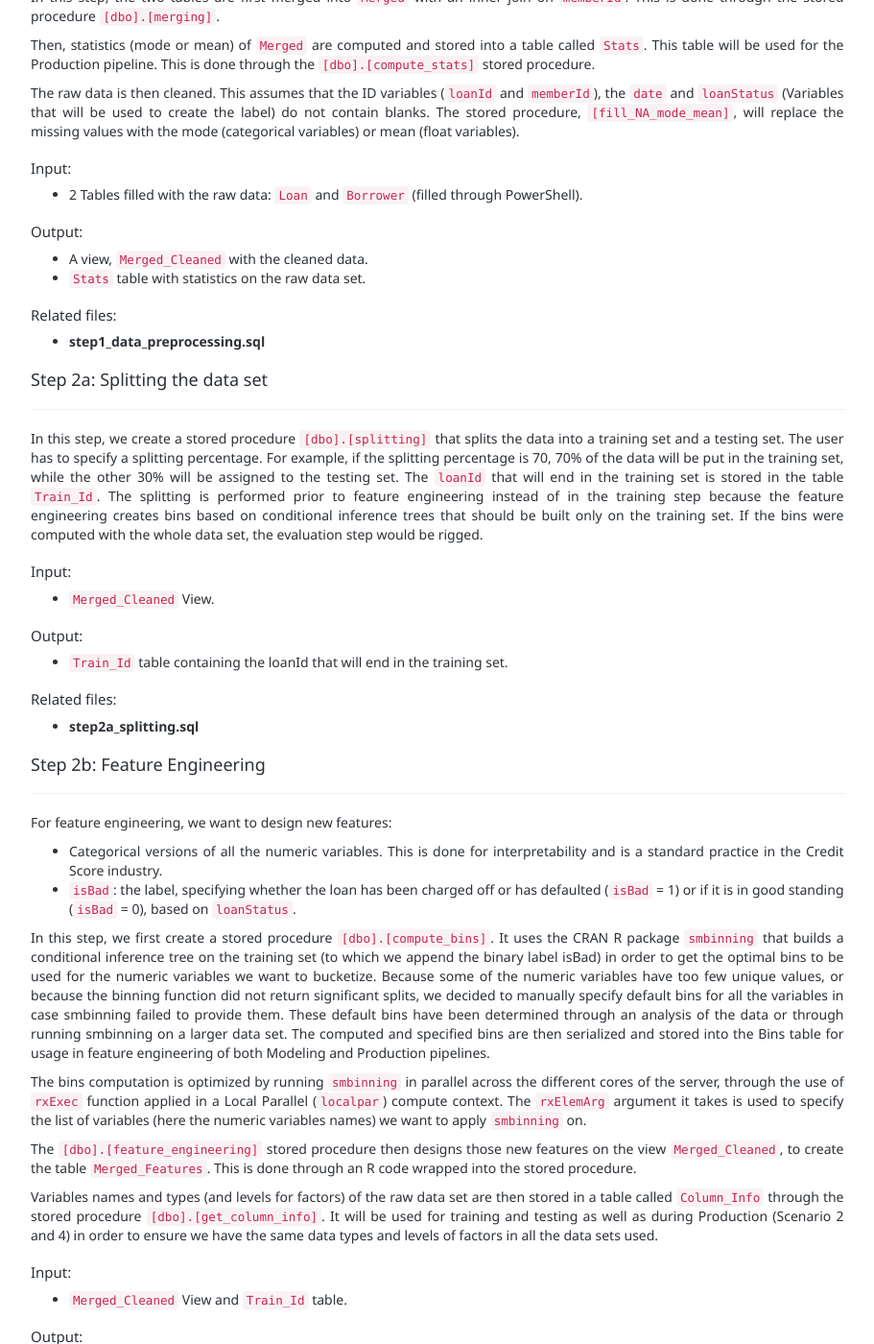
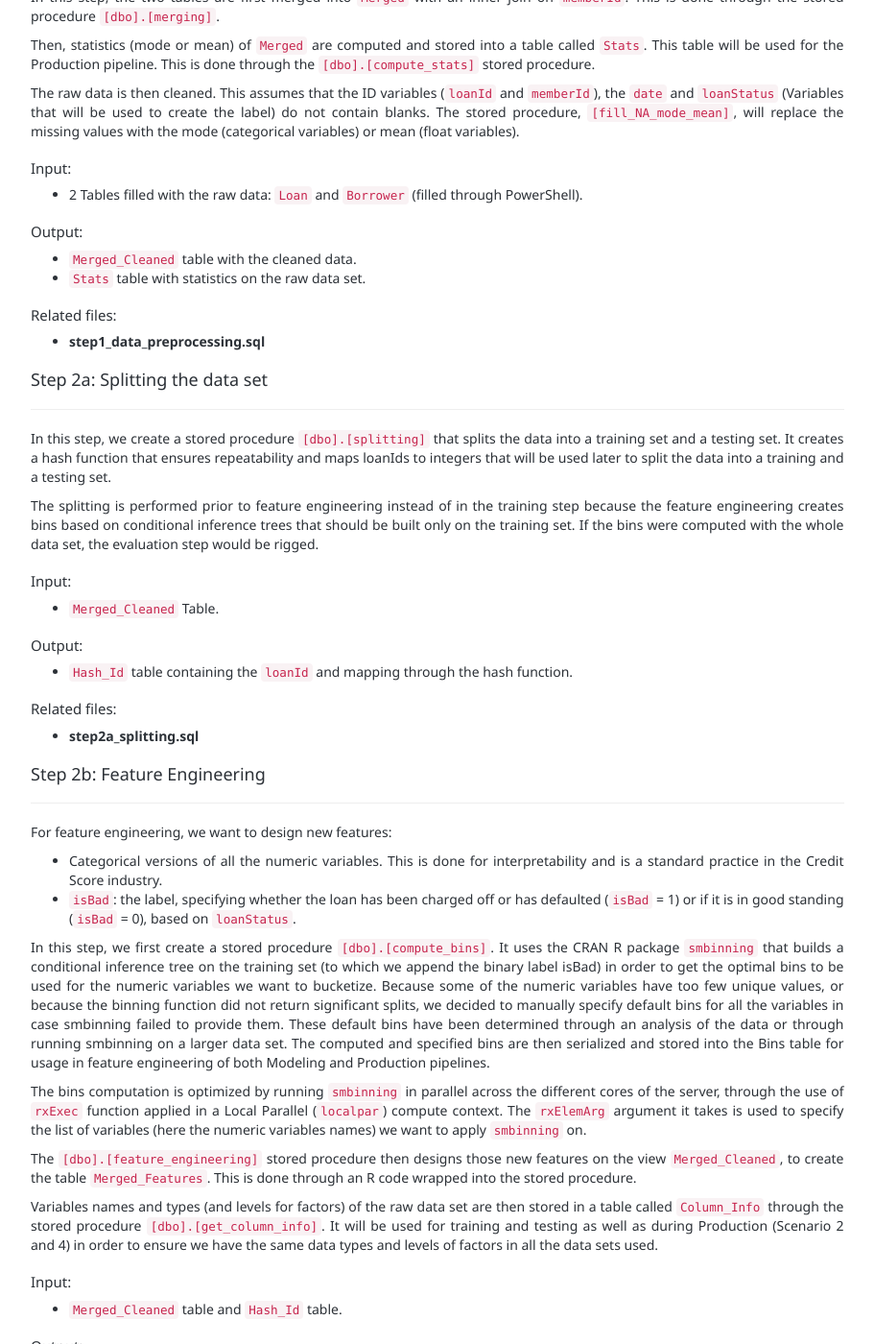
Before and after one commit to microsoft/r-server-loan-credit-risk, a Jekyll site: the page built from dba.md, in a window 1280 px wide and 1400 px high, scrolled down 1376 px. Shown: the whole window at 96% size, without its empty margins (38-949 px from the left). Built offline with Jekyll 4.4.1, drawn with Linux system fonts in a browser that asks for light colours; nearby versions of some CDN libraries; some of the changed text lies outside the part shown.

Commit message:
updates from Carl

```diff
--- a/dba.md
+++ b/dba.md
@@ -102,7 +102,7 @@ The stored procedure, `[fill_NA_mode_mean]`, will replace the missing values wit
 * 2 Tables filled with the raw data: `Loan` and `Borrower` (filled through PowerShell).
 
 ### Output:
-* A view, `Merged_Cleaned` with the cleaned data.
+* `Merged_Cleaned` table with the cleaned data.
 * `Stats` table with statistics on the raw data set.
 
 ### Related files:
@@ -113,15 +113,17 @@ The stored procedure, `[fill_NA_mode_mean]`, will replace the missing values wit
 ## Step 2a: Splitting the data set
 -------------------------
 
-In this step, we create a stored procedure `[dbo].[splitting]` that splits the data into a training set and a testing set. The user has to specify a splitting percentage. For example, if the splitting percentage is 70, 70% of the data will be put in the training set, while the other 30% will be assigned to the testing set. The `loanId` that will end in the training set is stored in the table `Train_Id`. The splitting is performed prior to feature engineering instead of in the training step because the feature engineering creates bins based on conditional inference trees that should be built only on the training set. If the bins were computed with the whole data set, the evaluation step would be rigged.
+In this step, we create a stored procedure `[dbo].[splitting]` that splits the data into a training set and a testing set.  It creates a hash function that ensures repeatability and maps loanIds to integers that will be used later to split the data into a training and a testing set.
+
+ The splitting is performed prior to feature engineering instead of in the training step because the feature engineering creates bins based on conditional inference trees that should be built only on the training set. If the bins were computed with the whole data set, the evaluation step would be rigged.
 
 ### Input:
 
-* `Merged_Cleaned` View.
+* `Merged_Cleaned` Table.
 
 ### Output:
 
-* `Train_Id` table containing the loanId that will end in the training set.
+* `Hash_Id` table containing the `loanId` and mapping through the hash function.
 
 ### Related files:
 
@@ -148,7 +150,7 @@ Variables names and types (and levels for factors) of the raw data set are then
 
 ### Input:
 
-* `Merged_Cleaned` View and `Train_Id` table.
+* `Merged_Cleaned` table and `Hash_Id` table.
 
 ### Output:
 
@@ -173,7 +175,7 @@ Training a Logistic Regression for loan credit risk prediction is a standard pra
 
 ### Input:
 
-* `Merged_Features` and `Train_Id` tables.
+* `Merged_Features` and `Hash_Id` tables.
 
 ### Output:
 
@@ -194,7 +196,7 @@ In this step, we create a stored procedure `[dbo].[score]` that scores the train
 
 ### Input:
 
-* `Merged_Features`,`Train_Id`, and `Model` tables.
+* `Merged_Features`,`Hash_Id`, and `Model` tables.
 
 ### Output:
 
```
Also changed, not shown: other parts of dba.md (+5 -5 lines), data-scientist.md (+16 -13 lines), tables.md (+4 -4 lines).
